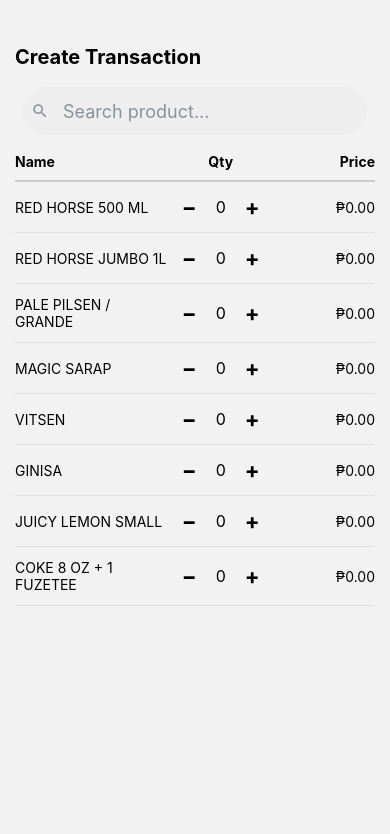
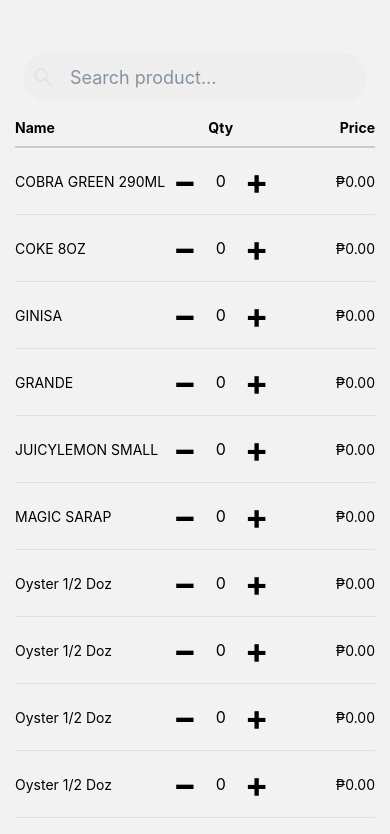
Before and after one commit to AbingRD/GMSTORE, a React Native app: screen /CartScreen in a window 390 px wide. Shown: the top 834 px of the page. Built offline with nearby package versions, Linux system fonts and the light colour scheme.

Commit message:
Minor Fixes printing items

```diff
--- a/App.js
+++ b/App.js
@@ -5,6 +5,7 @@
 import { createNativeStackNavigator } from '@react-navigation/native-stack';
 import { enableScreens } from 'react-native-screens';
 import { Image } from 'react-native';
+import { StatusBar } from 'react-native';
 
 
 import HomeScreen from './screens/HomeScreen';
@@ -90,6 +91,11 @@
     <TransactionProvider>
     <SafeAreaProvider>
       <NavigationContainer>
+        <StatusBar
+        barStyle="dark-content"
+        translucent
+
+      />
         <RootStack />
       </NavigationContainer>
     </SafeAreaProvider>
--- a/data.json
+++ b/data.json
@@ -1,25 +1,25 @@
 [
   {
     "id": 1,
-    "name": "RED HORSE 500 ML",
+    "name": "REDHORSE 5",
     "retail_price": 70,
     "wholesale_price": 680
   },
   {
     "id": 2,
-    "name": "RED HORSE JUMBO 1L",
+    "name": "REDHORSE JUMBO",
     "retail_price": 140,
     "wholesale_price": 660
   },
   {
     "id": 3,
-    "name": "PALE PILSEN / GRANDE",
+    "name": "GRANDE",
     "retail_price": 130,
     "wholesale_price": 640
   },
   {
     "id": 4,
-    "name": "MAGIC SARAP ",
+    "name": "MAGIC SARAP",
     "retail_price": 6,
     "wholesale_price": 75
   },
@@ -38,16 +38,121 @@
   ,
   {
     "id": 7,
-    "name": "JUICY LEMON SMALL",
+    "name": "JUICYLEMON SMALL",
     "retail_price": 12,
     "wholesale_price": 175
   }
   ,
   {
     "id": 8,
-    "name": "COKE 8 OZ + 1 FUZETEE",
+    "name": "COKE 8OZ",
     "retail_price": 13,
     "wholesale_price": 200
+  }
+  ,
+   {
+    "id": 9,
+    "name": "ROYAL 8OZ",
+    "retail_price": 8,
+    "wholesale_price": 190
+  },
+{
+    "id": 10,
+    "name": "SPRITE 8OZ",
+    "retail_price": 8,
+    "wholesale_price": 190
+  },
+  {
+    "id": 11,
+    "name": "COBRA GREEN 290ML ",
+    "retail_price": 8,
+    "wholesale_price": 190
+  },
+  {
+    "id": 12,
+    "name": "Oyster 1/2 Doz",
+    "retail_price": 8,
+    "wholesale_price": 38
+  },
+  {
+    "id": 13,
+    "name": "Oyster 1DOZ",
+    "retail_price": 8,
+    "wholesale_price": 76
+  },
+  {
+    "id": 14,
+    "name": "Oyster 1/2 Doz",
+    "retail_price": 8,
+    "wholesale_price": 38
+  },
+  {
+    "id": 15,
+    "name": "Oyster 1/2 Doz",
+    "retail_price": 8,
+    "wholesale_price": 38
+  },
+  {
+    "id": 16,
+    "name": "Oyster 1/2 Doz",
+    "retail_price": 8,
+    "wholesale_price": 38
+  },
+  {
+    "id": 17,
+    "name": "Oyster 1/2 Doz",
+    "retail_price": 8,
+    "wholesale_price": 38
+  },
+  {
+    "id": 18,
+    "name": "Oyster 1/2 Doz",
+    "retail_price": 8,
+    "wholesale_price": 38
+  },
+  {
+    "id": 19,
+    "name": "Oyster 1/2 Doz",
+    "retail_price": 8,
+    "wholesale_price": 38
+  },
+  {
+    "id": 20,
+    "name": "Oyster 1/2 Doz",
+    "retail_price": 8,
+    "wholesale_price": 38
+  },
+  {
+    "id": 21,
+    "name": "Oyster 1/2 Doz",
+    "retail_price": 8,
+    "wholesale_price": 38
+  },{
+    "id": 22,
+    "name": "Oyster 1/2 Doz",
+    "retail_price": 8,
+    "wholesale_price": 38
+  },{
+    "id": 23,
+    "name": "Oyster 1/2 Doz",
+    "retail_price": 8,
+    "wholesale_price": 38
+  },{
+    "id": 24,
+    "name": "Oyster 1/2 Doz",
+    "retail_price": 8,
+    "wholesale_price": 38
+  },{
+    "id": 25,
+    "name": "Oyster 1/2 Doz",
+    "retail_price": 8,
+    "wholesale_price": 38
+  },
+  {
+    "id": 26,
+    "name": "Oyster 1/2 Doz",
+    "retail_price": 8,
+    "wholesale_price": 38
   }
 
 
--- a/screens/CartScreen.js
+++ b/screens/CartScreen.js
@@ -6,7 +6,7 @@
   StyleSheet,
   Pressable,
 } from 'react-native';
-import { SearchBar } from 'react-native-elements';
+import { Image, SearchBar } from 'react-native-elements';
 import products from '../data.json';
 
 /* ---------- Cart Row ---------- */
@@ -41,6 +41,7 @@
     products.map(p => ({ ...p, quantity: 0 }))
   );
 
+  /* Update quantity */
   const updateQty = useCallback((id, delta) => {
     setItems(prev =>
       prev.map(item =>
@@ -51,17 +52,24 @@
     );
   }, []);
 
+  /* Filter + SORT A–Z */
   const filteredItems = useMemo(() => {
-    return items.filter(item =>
-      item.name.toLowerCase().includes(search.toLowerCase())
-    );
+    return items
+      .filter(item =>
+        item.name.toLowerCase().includes(search.toLowerCase())
+      )
+      .sort((a, b) =>
+        a.name.localeCompare(b.name, undefined, { sensitivity: 'base' })
+      );
   }, [items, search]);
 
+  /* Selected items */
   const selectedItems = useMemo(
     () => items.filter(i => i.quantity > 0),
     [items]
   );
 
+  /* Total */
   const total = useMemo(
     () =>
       selectedItems.reduce(
@@ -78,8 +86,6 @@
 
   return (
     <View style={styles.container}>
-      <Text style={styles.title}>Create Transaction</Text>
-
       {/* Search */}
       <SearchBar
         placeholder="Search product..."
@@ -89,6 +95,12 @@
         round
         containerStyle={styles.searchContainer}
         inputContainerStyle={styles.inputContainer}
+        searchIcon={
+          <Image
+            source={require('../assets/searchglass.png')}
+            style={{ width: 25, height: 25 }}
+          />
+        }
       />
 
       {/* Header */}
@@ -102,8 +114,7 @@
         data={filteredItems}
         keyExtractor={item => item.id.toString()}
         renderItem={renderItem}
-        extraData={items}
-        contentContainerStyle={{ paddingBottom: 120 }}
+        contentContainerStyle={{ paddingBottom: 140 }}
       />
 
       {/* Preview */}
@@ -130,9 +141,10 @@
     </View>
   );
 }
+
+/* ---------- Styles ---------- */
 const styles = StyleSheet.create({
   container: { flex: 1, paddingTop: 45, paddingHorizontal: 15 },
-  title: { fontSize: 20, fontWeight: 'bold', marginBottom: 10 },
 
   searchContainer: {
     backgroundColor: 'transparent',
@@ -166,7 +178,7 @@
     alignItems: 'center',
   },
   qtyBtn: {
-    fontSize: 22,
+    fontSize: 35,
     paddingHorizontal: 12,
     fontWeight: 'bold',
   },
--- a/screens/HomeScreen.js
+++ b/screens/HomeScreen.js
@@ -52,7 +52,7 @@
       </View>
 
       {/* Product List */}
-      <FlatList
+      <FlatList style={styles.listStyle}
         data={filteredProducts}
         keyExtractor={item => item.id.toString()}
         renderItem={renderItem}
@@ -63,15 +63,46 @@
 }
 
 const styles = StyleSheet.create({
-  container: { flex: 1, paddingTop: 45, paddingHorizontal: 15, backgroundColor: '#f9f9f9' },
-  searchRow: { flexDirection: 'row', alignItems: 'center', marginBottom: 15 },
-  searchContainer: { flex: 1, backgroundColor: 'transparent', borderTopWidth: 0, borderBottomWidth: 0 },
-  inputContainer: { backgroundColor: '#eee', borderRadius: 25, height: 50, paddingHorizontal: 10 },
-  cartIcon: { width: 35, height: 35, marginLeft: 10 },
-  headerRow: { flexDirection: 'row', paddingVertical: 10, borderBottomWidth: 2, borderColor: '#ccc' },
-  headerText: { flex: 1, fontSize: 16, fontWeight: 'bold', textAlign: 'center' },
-  headerRetail: { flex: 1, fontSize: 16, fontWeight: 'bold', textAlign: 'center', paddingLeft: 50 },
-  row: { flexDirection: 'row', paddingVertical: 12, borderBottomWidth: 1, borderColor: '#e0e0e0' },
-  name: { flex: 1.5, fontSize: 15 },
-  price: { flex: 1, textAlign: 'center', fontSize: 15 },
+  container:{
+    flex: 1, paddingTop: 45, paddingHorizontal: 15, backgroundColor: '#f9f9f9'
+
+   },
+  searchRow:{
+    flexDirection: 'row', alignItems: 'center', marginBottom: 15
+    },
+
+  searchContainer: {
+    flex: 1, backgroundColor: 'transparent', borderTopWidth: 0, borderBottomWidth: 0
+
+  },
+  inputContainer:
+   {
+    backgroundColor: '#eee', borderRadius: 25, height: 50, paddingHorizontal: 10
+
+   },
+  cartIcon: {
+    width: 40, height: 35, marginLeft: 10 ,tintColor: '#907e7e',
+},
+  headerRow: {
+     flexDirection: 'row', paddingVertical: 10, borderBottomWidth: 2, borderColor: '#9f8f8f'
+     },
+  headerText: {
+     flex: 1, fontSize: 16, fontWeight: 'bold', textAlign: 'center'
+    },
+  headerRetail: {
+     flex: 1, fontSize: 16, fontWeight: 'bold', textAlign: 'center', paddingLeft: 50
+    },
+  row: {
+    flexDirection: 'row', paddingVertical: 12, borderBottomWidth: 1, borderColor: '#e0e0e0'
+ },
+  name: {
+     flex: 1.5, fontSize: 15
+    },
+  price: {
+     flex: 1, textAlign: 'center', fontSize: 15
+    },
+    listStyle:{
+        fontSize: 40,
+
+    },
 });
--- a/screens/PreviewScreen.js
+++ b/screens/PreviewScreen.js
@@ -13,6 +13,7 @@
   KeyboardAvoidingView,
   TouchableWithoutFeedback,
   Keyboard,
+  ActivityIndicator
 } from 'react-native';
 import { useSafeAreaInsets } from 'react-native-safe-area-context';
 import ReactNativePosPrinter from 'react-native-thermal-pos-printer';
@@ -28,6 +29,8 @@
   const [customerName, setCustomerName] = useState('Customer');
   const [modalVisible, setModalVisible] = useState(false);
   const [cash, setCash] = useState(''); // for input
+    const sleep = (ms) => new Promise(resolve => setTimeout(resolve, ms)); //added for printing issue is It cannot print if items more than 30
+  const [printing, setPrinting] = useState(false);
 
   const requestPermissions = async () => {
     if (Platform.OS === 'android' && Platform.Version >= 31) {
@@ -47,6 +50,8 @@
 
 const printReceipt = async () => {
   try {
+    setPrinting(true);
+
     await requestPermissions();
     await ReactNativePosPrinter.init();
     await ReactNativePosPrinter.connectPrinter(printerMac, { type: 'BLUETOOTH' });
@@ -56,37 +61,41 @@
     const dateStr = now.toLocaleDateString();
     const timeStr = now.toLocaleTimeString();
 
-      const cashAmount = parseFloat(cash) || total; // if cash not input, use total
+    const cashAmount = parseFloat(cash) || total;
     const change = cashAmount - total;
 
     // --- HEADER ---
-      await ReactNativePosPrinter.newLine(1);
-      await ReactNativePosPrinter.printText(`ABING STORE\n`, { align: 'CENTER', size: 14, bold: true });
-      await ReactNativePosPrinter.printText(`09167640132\n`, { align: 'CENTER', size: 12 });
-      await ReactNativePosPrinter.printText(`TNo:${txnNumber}      ${dateStr}      ${timeStr}\n`, { align: 'LEFT', size: 8 });
+    await ReactNativePosPrinter.printText(`ABING STORE\n`, { align: 'CENTER', size: 12, bold: true });
+    await ReactNativePosPrinter.printText(`09167640132\n`, { align: 'CENTER', size: 10 });
+    await ReactNativePosPrinter.printText(`TNo:${txnNumber}      ${dateStr}      ${timeStr}\n`, { align: 'LEFT', size: 9 });
     await ReactNativePosPrinter.printText(`Customer: ${customerName}\n`, { align: 'LEFT', size: 10 });
     await ReactNativePosPrinter.printText(`--------------------------------\n`);
 
     // --- ITEMS ---
     for (const item of items) {
       const lineTotal = item.wholesale_price * item.quantity;
-        await ReactNativePosPrinter.printText(
-          `${item.name.substring(0, 20).padEnd(25)}P${lineTotal}\n`,
-
-        );
+      await ReactNativePosPrinter.printText(`${item.name.substring(0, 20).padEnd(25)}P${lineTotal}\n`);
       await ReactNativePosPrinter.printText(`P${item.wholesale_price} x ${item.quantity}\n`);
     }
 
     await ReactNativePosPrinter.printText(`--------------------------------\n`);
+    await ReactNativePosPrinter.printText(`Grand Total: ₱${total.toFixed(2)}\n`, { align: 'RIGHT', size: 10 });
+    await ReactNativePosPrinter.printText(`Cash: P${cashAmount.toFixed(2)}\n`, { align: 'RIGHT', size: 10 });
+    if (change > 0) {
+      await ReactNativePosPrinter.printText(`Change: P${change.toFixed(2)}\n`, { align: 'RIGHT', size: 10 });
+      await ReactNativePosPrinter.newLine(2);
+    }
 
-      // --- GRAND TOTAL & CASH ---
-      await ReactNativePosPrinter.printText(`Grand Total: ₱${total.toFixed(2)}\n`, { align: 'RIGHT', bold: false, size: 12 });
-      await ReactNativePosPrinter.printText(`Cash: P${cashAmount.toFixed(2)}\n`, { align: 'RIGHT', bold: false, size: 10 });
-      if (change > 0) {
-        await ReactNativePosPrinter.printText(`Change: P${change.toFixed(2)}\n`, { align: 'RIGHT', bold: false, size: 10 });
-      }
-      await ReactNativePosPrinter.printText(`Thank you!\n\n`, { align: 'CENTER',size: 10 });
     await ReactNativePosPrinter.newLine(2);
+
+    // 🔹 Dynamic sleep based on number of items
+    let delay = 1000; // default 1 second
+    if (items.length < 10) delay = 8000;
+    else if (items.length > 25) delay = 15000;
+    else if (items.length > 30) delay = 20000;
+    else if (items.length >= 10) delay = 12000; // optional for medium batch
+
+    await sleep(delay);
 
     await ReactNativePosPrinter.disconnectPrinter();
 
@@ -103,9 +112,12 @@
     Alert.alert('Success', 'Receipt printed successfully!', [
       { text: 'OK', onPress: () => navigation.popToTop() },
     ]);
+
   } catch (error) {
     console.error(error);
     Alert.alert('Print Error', error.message);
+  } finally {
+    setPrinting(false);
   }
 };
 
@@ -147,7 +159,16 @@
     <KeyboardAvoidingView style={{ flex: 1 }} behavior={Platform.OS === 'ios' ? 'padding' : null}>
       <TouchableWithoutFeedback onPress={Keyboard.dismiss}>
         <View style={[styles.container, { paddingTop: insets.top + 10 }]}>
-          <Text style={styles.title}>Transaction Preview</Text>
+
+           <Modal visible={printing} transparent animationType="fade">
+            <View style={styles.loadingOverlay}>
+          <View style={styles.loadingContent}>
+           <ActivityIndicator size="large" color="#fff" />
+           <Text style={styles.loadingText}>Printing...</Text>
+          </View>
+        </View>
+        </Modal>
+
 
           <View style={styles.customerRow}>
             <Pressable onPress={() => { setCustomerName(''); setModalVisible(true); }}>
@@ -236,4 +257,27 @@
   modalContent: { backgroundColor: '#fff', borderRadius: 8, padding: 15 },
   input: { borderWidth: 1, borderColor: '#ccc', padding: 10, marginTop: 10, marginBottom: 15, borderRadius: 6 },
   modalBtn: { backgroundColor: '#007AFF', padding: 12, borderRadius: 6, alignItems: 'center' },
+ loadingOverlay: {
+  flex: 1,
+  backgroundColor: 'rgba(0,0,0,0.5)', // semi-transparent background
+  justifyContent: 'center', // vertical center
+  alignItems: 'center', // horizontal center
+},
+
+loadingContent: {
+  justifyContent: 'center',
+  alignItems: 'center',
+  backgroundColor: '#333', // dark background for better contrast
+  padding: 20,
+  borderRadius: 10,
+},
+
+loadingText: {
+  color: '#fff',
+  fontSize: 16,
+  marginTop: 10,
+  fontWeight: 'bold',
+}
+
+
 });
```
Lines whose indentation alone changed are shown as unchanged.
